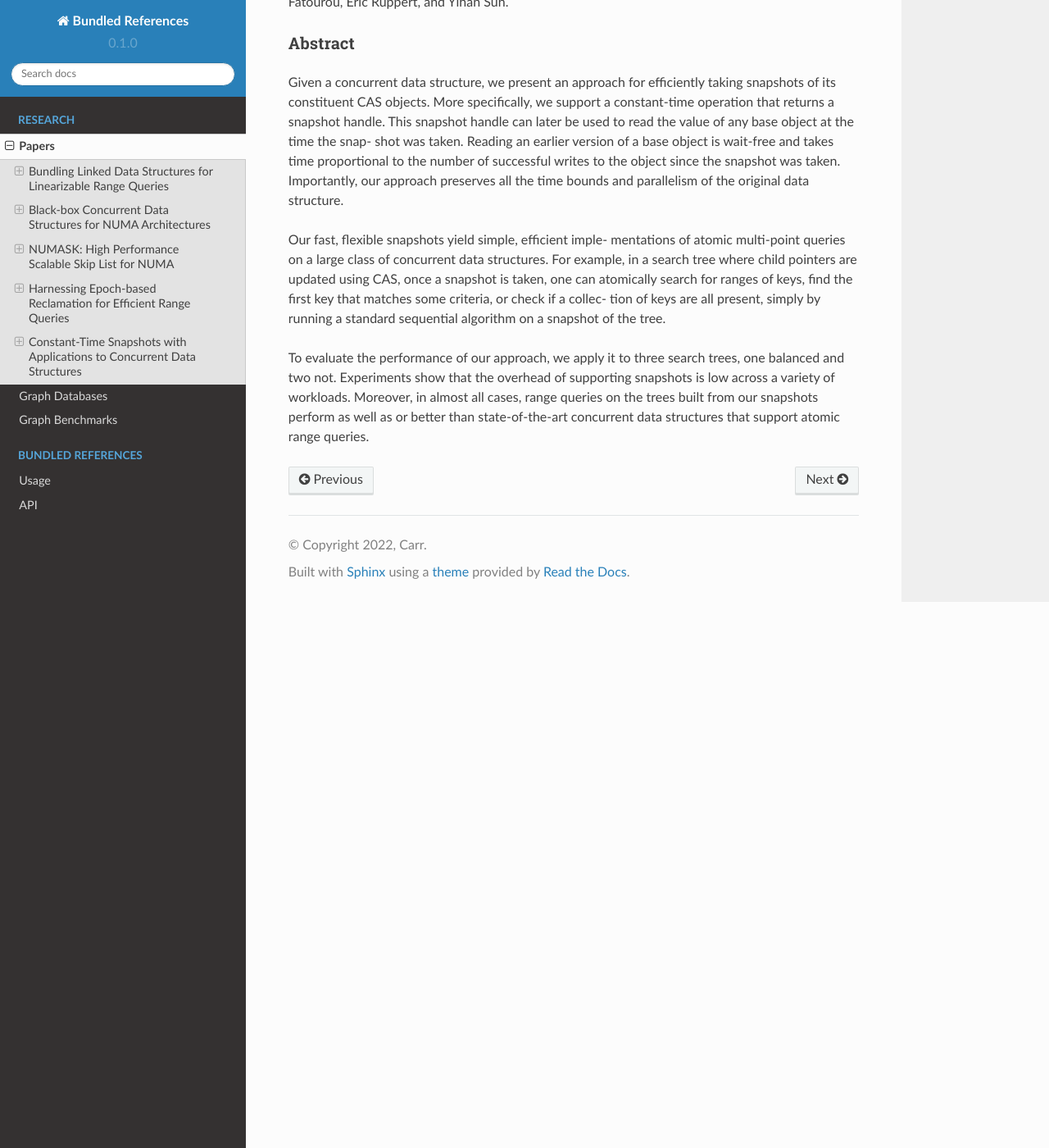
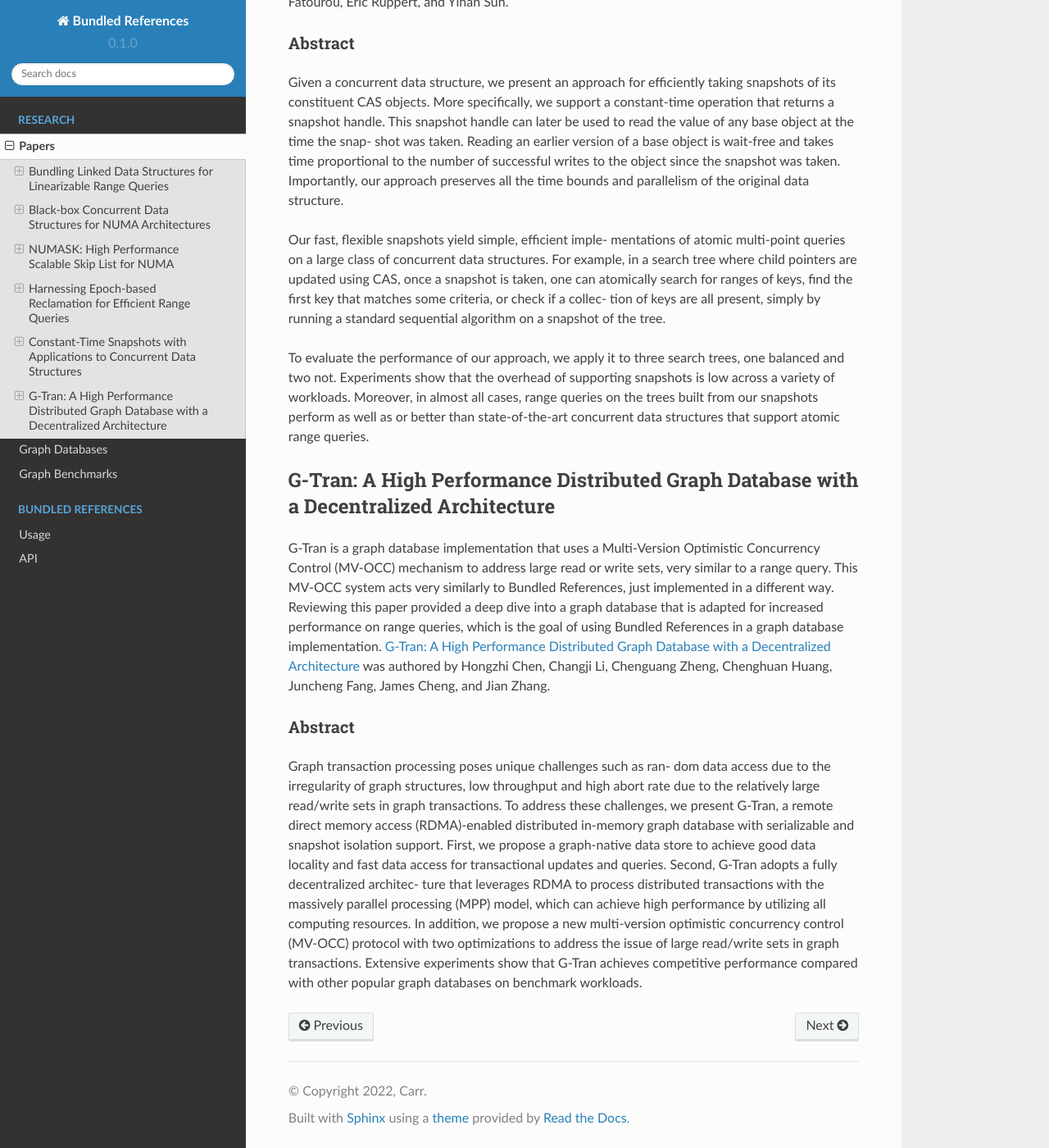
Before and after one commit to JAlexanderCarr/bundledrefs, a Sphinx documentation site: the page built from docs/source/research/papers.rst, in a window 1280 px wide and 1400 px high, scrolled down 2721 px. Shown: the whole window at 82% size. Built offline with Sphinx 7.4.7 and the Read the Docs theme 2.0.0, drawn with Linux system fonts in a browser that asks for light colours.

Commit message:
Added a paper

```diff
--- a/docs/source/research/papers.rst
+++ b/docs/source/research/papers.rst
@@ -172,3 +172,38 @@ a variety of workloads. Moreover, in almost all cases, range
 queries on the trees built from our snapshots perform as well
 as or better than state-of-the-art concurrent data structures
 that support atomic range queries.
+
+G-Tran: A High Performance Distributed Graph Database with a Decentralized Architecture
+=======================================================================================
+
+G-Tran is a graph database implementation that uses a Multi-Version Optimistic
+Concurrency Control (MV-OCC) mechanism to address large read or write sets, very similar
+to a range query.  This MV-OCC system acts very similarly to Bundled References,
+just implemented in a different way.  Reviewing this paper provided a deep dive into
+a graph database that is adapted for increased performance on range queries, which
+is the goal of using Bundled References in a graph database implementation.  `G-Tran:
+A High Performance Distributed Graph Database with a Decentralized Architecture
+<https://www.vldb.org/pvldb/vol15/p2545-chen.pdf>`_ was authored by Hongzhi Chen,
+Changji Li, Chenguang Zheng, Chenghuan Huang, Juncheng Fang, James Cheng, and Jian
+Zhang.
+
+Abstract
+--------
+
+Graph transaction processing poses unique challenges such as ran-
+dom data access due to the irregularity of graph structures, low
+throughput and high abort rate due to the relatively large read/write
+sets in graph transactions. To address these challenges, we present
+G-Tran, a remote direct memory access (RDMA)-enabled distributed
+in-memory graph database with serializable and snapshot isolation
+support. First, we propose a graph-native data store to achieve
+good data locality and fast data access for transactional updates
+and queries. Second, G-Tran adopts a fully decentralized architec-
+ture that leverages RDMA to process distributed transactions with
+the massively parallel processing (MPP) model, which can achieve
+high performance by utilizing all computing resources. In addition,
+we propose a new multi-version optimistic concurrency control
+(MV-OCC) protocol with two optimizations to address the issue of
+large read/write sets in graph transactions. Extensive experiments
+show that G-Tran achieves competitive performance compared
+with other popular graph databases on benchmark workloads.
```
